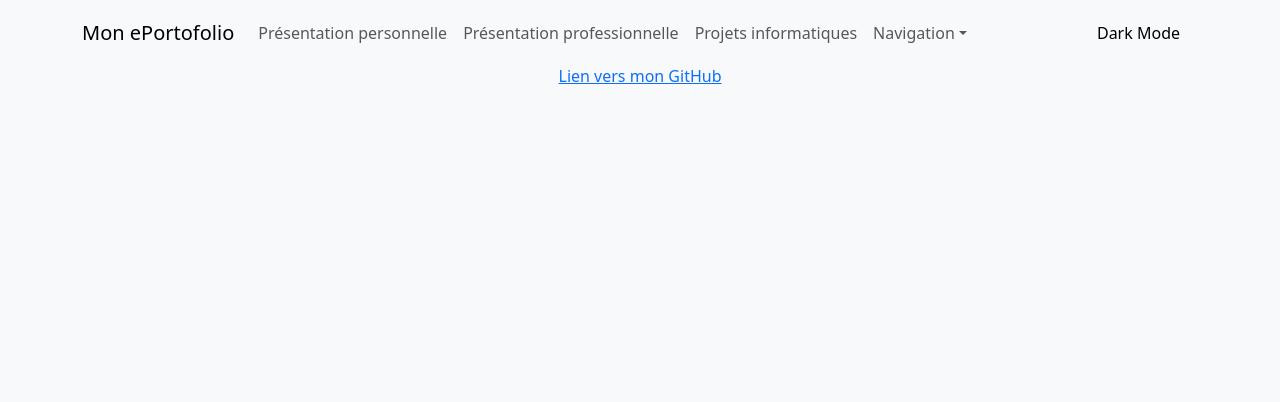
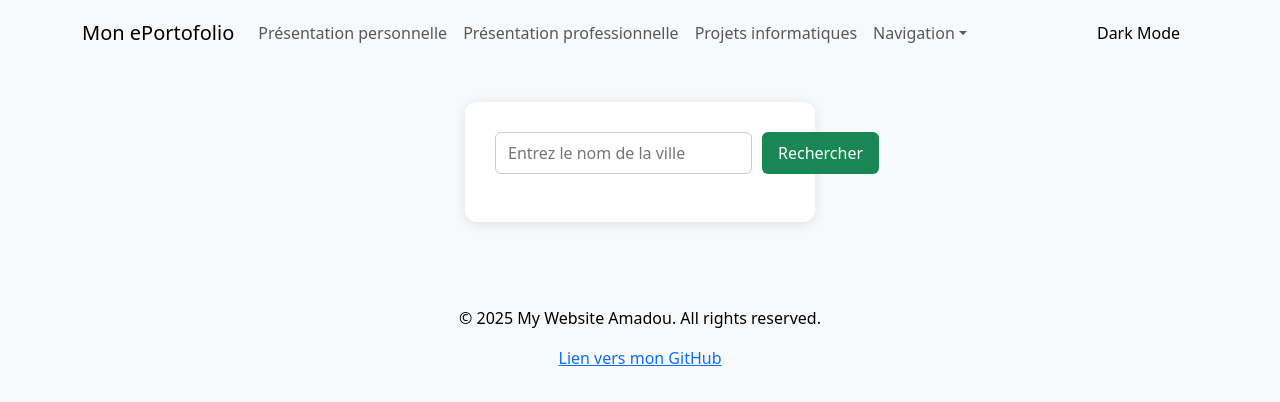
Before and after one commit to AmadouBarry123/211_TPS_BARRY_AMADOU, a React (Vite) app: page /api-meteo in a window 1280 px wide. Shown: the top 402 px of the page. Built offline with nearby package versions, Linux system fonts and the light colour scheme.

Commit message:
ajout de la page meteo api

```diff
--- a/package.json
+++ b/package.json
@@ -10,6 +10,7 @@
     "preview": "vite preview"
   },
   "dependencies": {
+    "axios": "^1.9.0",
     "bootstrap": "^5.3.6",
     "formik": "^2.4.6",
     "react": "^19.0.0",
--- a/src/App.jsx
+++ b/src/App.jsx
@@ -8,7 +8,7 @@ import Header from './components/NavBar';
 import MainContent from './components/MainContent';
 import Footer from './components/Footer';
 import AjoutProjets from './pages/AjoutProjets';
-import ApiPokemon from './pages/ApiPokemon';
+import ApiMeteo from './pages/ApiMeteo';
 function App() {
   return (
     <Router>
@@ -16,7 +16,7 @@ function App() {
       <Routes>
         <Route path="/" element={<MainContent />} />
         <Route path="/ajout-projets" element={<AjoutProjets />} />
-        <Route path="/api-pokemon" element={<ApiPokemon />} />
+        <Route path="/api-meteo" element={<ApiMeteo/>} />
 
       </Routes>
       <Footer />
--- a/src/components/NavBar.jsx
+++ b/src/components/NavBar.jsx
@@ -34,7 +34,7 @@ function NavbarN() {
             <NavDropdown title="Navigation" id="collapsible-nav-dropdown">
               <NavDropdown.Item as={Link} to="/">Home Page</NavDropdown.Item>
               <NavDropdown.Item as={Link} to="/ajout-projets">Formulaire d'ajout de projets</NavDropdown.Item>
-              <NavDropdown.Item as={Link} to="/api-pokemon">API Pokemon</NavDropdown.Item>
+              <NavDropdown.Item as={Link} to="/api-meteo">API Meteo</NavDropdown.Item>
             </NavDropdown>
           </Nav>
           <Nav>
--- /dev/null
+++ b/src/css/ApiMeteo.css
@@ -0,0 +1,67 @@
+.meteo-box {
+  max-width: 350px;
+  margin: 60px auto;
+  padding: 30px;
+  background: #fff;
+  border-radius: 12px;
+  box-shadow: 0 2px 12px rgba(0,0,0,0.10);
+  display: flex;
+  flex-direction: column;
+  align-items: center;
+  margin-top: 8%;
+  width: 40%;
+}
+
+.meteo-form {
+  display: flex;
+  gap: 10px;
+  width: 100%;
+  margin-bottom: 18px;
+}
+
+.meteo-input {
+  flex: 1;
+  padding: 8px 12px;
+  border: 1px solid #ccc;
+  border-radius: 6px;
+  font-size: 1rem;
+}
+
+.meteo-btn {
+  padding: 8px 16px;
+  background: #198754;
+  color: #fff;
+  border: none;
+  border-radius: 6px;
+  cursor: pointer;
+  font-size: 1rem;
+  transition: background 0.2s;
+}
+
+.meteo-btn:hover {
+  background: #146c43;
+}
+
+.meteo-card {
+  width: 100%;
+  background: #f8f9fa;
+  border-radius: 8px;
+  box-shadow: 0 1px 6px rgba(0,0,0,0.07);
+  padding: 16px;
+}
+
+.meteo-card-header {
+  font-weight: bold;
+  margin-bottom: 10px;
+  font-size: 1.1rem;
+}
+
+.meteo-list {
+  list-style: none;
+  padding: 0;
+  margin: 0;
+}
+
+.meteo-list li {
+  margin-bottom: 6px;
+}
--- /dev/null
+++ b/src/pages/ApiMeteo.jsx
@@ -0,0 +1,80 @@
+import React, { useState } from 'react';
+import "bootstrap/dist/css/bootstrap.min.css";
+import axios from 'axios';
+import '../css/ApiMeteo.css';
+
+function ApiMeteo() {
+  const [cityName, setCityName] = useState('');
+  const [donnees, setDonnees] = useState({
+    name: localStorage.getItem('weatherNom'),
+    temp: localStorage.getItem('weatherTemp'),
+    humidity: localStorage.getItem('weatherHumidity'),
+    description: localStorage.getItem('weatherDescription'),
+    pressure: localStorage.getItem('weatherPressure')
+  });
+
+  const handleInputChange = (event) => {
+    setCityName(event.target.value);
+  };
+
+  const handleSubmit = (event) => {
+    event.preventDefault();
+    fetchData();
+  };
+
+  const keyApi = '59ffe86ffd5d575ae8aa25920624fe86';
+
+  const fetchData = async () => {
+    axios.get(`https://api.openweathermap.org/data/2.5/weather?q=${cityName}&lang=fr&units=metric&appid=${keyApi}`)
+      .then((response) => {
+        const weatherData = {
+          name: response.data.name,
+          temp: response.data.main.temp,
+          humidity: response.data.main.humidity,
+          description: response.data.weather[0].description,
+          pressure: response.data.main.pressure
+        };
+        setDonnees(weatherData);
+        localStorage.setItem('weatherNom', weatherData.name);
+        localStorage.setItem('weatherTemp', weatherData.temp.toString());
+        localStorage.setItem('weatherHumidity', weatherData.humidity.toString());
+        localStorage.setItem('weatherDescription', weatherData.description);
+        localStorage.setItem('weatherPressure', weatherData.pressure.toString());
+      })
+      .catch(error => {
+        console.error('Error fetching weather data:', error);
+        alert("nom de ville introuvable");
+      });
+  };
+
+  return (
+    <div className="meteo-box">
+      <form onSubmit={handleSubmit} className="meteo-form">
+        <input
+          className="meteo-input"
+          type="text"
+          placeholder="Entrez le nom de la ville"
+          value={cityName}
+          onChange={handleInputChange}
+        />
+        <button className="meteo-btn"  type="submit">Rechercher</button>
+      </form>
+
+      {donnees && donnees.name && (
+        <div className="meteo-card">
+          <div className="meteo-card-header">
+            Ville : {donnees.name}
+          </div>
+          <ul className="meteo-list">
+            <li>Température : {donnees.temp}°C</li>
+            <li>Humidité : {donnees.humidity}%</li>
+            <li>Pression : {donnees.pressure} hPa</li>
+            <li>Description : {donnees.description}</li>
+          </ul>
+        </div>
+      )}
+    </div>
+  );
+}
+
+export default ApiMeteo;
--- a/src/pages/ApiPokemon.jsx
+++ /dev/null
@@ -1,11 +0,0 @@
-function ApiPokemon() {
-  return (
-    <div>
-      <h1>API Pokemon</h1>
-      <p>API Pokemon</p>
-      <button>Test</button>
-      <input type="text" />
-    </div>
-  );
-}
-export default ApiPokemon;
```
Also changed, not shown: 1 other file (tests, documents, lock files or other folders).
